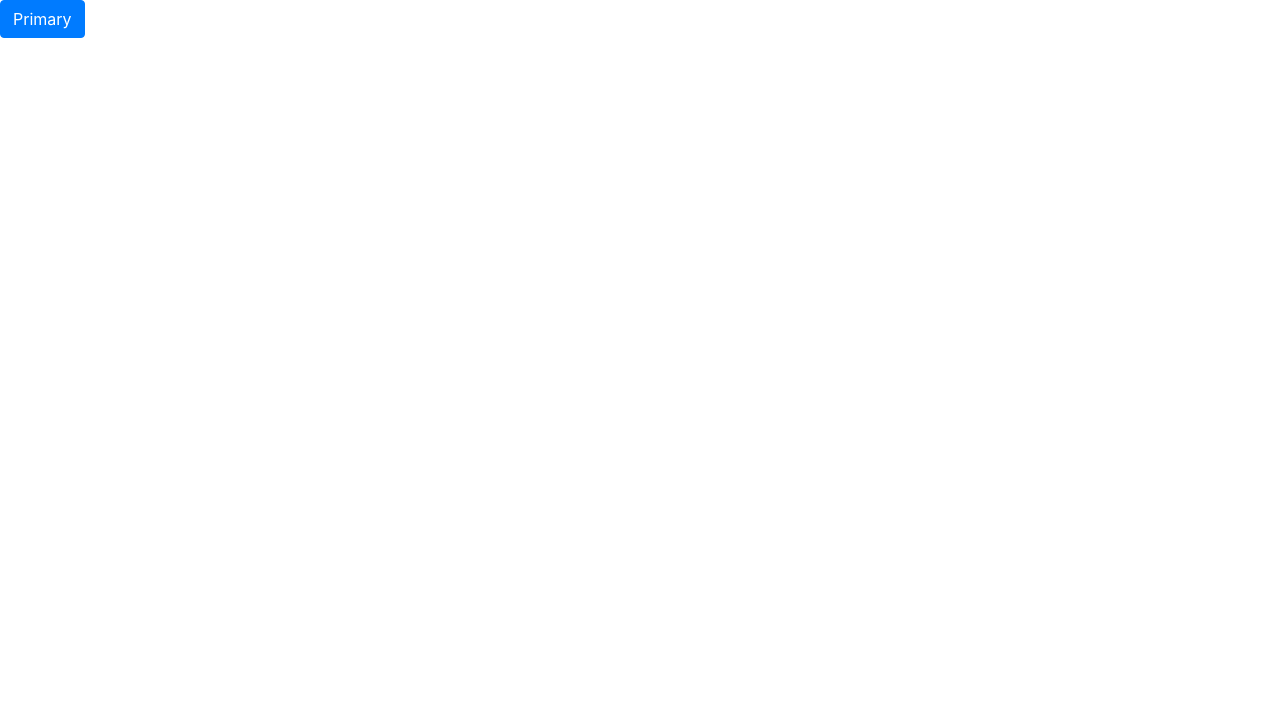
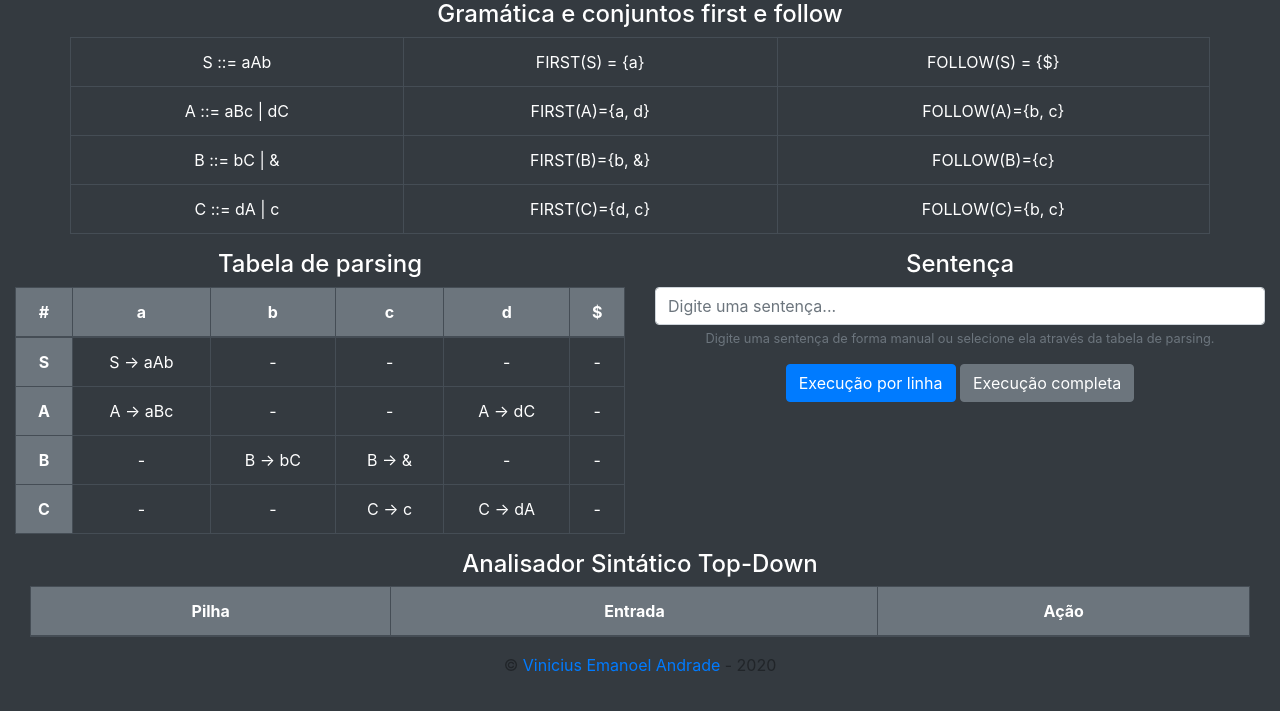
Before and after one commit to viniciusandd/uri-analisador-sintatico, a Flask app: page / in a window 1280 px wide. Before the commit the part shown is almost empty. Shown: the top 711 px of the page. Run offline with Flask 2, Linux system fonts and the light colour scheme; lists and menus that the app fills with data are empty; some libraries are stand-ins or nearby versions.

Commit message:
construindo o frontend do projeto, os principais elementos foram adicionados, são eles:   - gramática   - conjunto first   - conjunto follow   - tabela de parsing   - sentença   - analisador

```diff
--- /dev/null
+++ b/analisador_sintatico/blueprints/webui/static/style.css
@@ -0,0 +1,11 @@
+body {
+    background-color: #343a40;
+}
+
+h4 {
+    color: #ffffff;
+}
+
+th {
+    background-color: #6c757d;
+}
--- a/analisador_sintatico/blueprints/webui/templates/index.html
+++ b/analisador_sintatico/blueprints/webui/templates/index.html
@@ -5,13 +5,122 @@
     <meta name="viewport" content="width=device-width, initial-scale=1.0">
     <meta http-equiv="X-UA-Compatible" content="ie=edge">
     <title>Analisador Sintático</title>
-
     <!-- Bootstrap -->
     <link rel="stylesheet" href="https://stackpath.bootstrapcdn.com/bootstrap/4.3.1/css/bootstrap.min.css" integrity="sha384-ggOyR0iXCbMQv3Xipma34MD+dH/1fQ784/j6cY/iJTQUOhcWr7x9JvoRxT2MZw1T" crossorigin="anonymous">
+    <link rel="stylesheet" href="https://stackpath.bootstrapcdn.com/font-awesome/4.7.0/css/font-awesome.min.css">
+    <link rel="stylesheet" href="{{ url_for('webui.static', filename='style.css') }}"></link>
 </head>
 <body>
 
-    <button id="botao" type="button" class="btn btn-primary">Primary</button>
+    <div class="container text-center">
+        <h4>Gramática e conjuntos first e follow</h4>
+        <div class="row">
+            <table class="table table-bordered table-dark">
+                <tbody>
+                    <tr>
+                        <td>S ::= aAb</td>
+                        <td>FIRST(S) = {a}</td>
+                        <td>FOLLOW(S) = {$}</td>
+                    </tr>
+                    <tr>
+                        <td>A ::= aBc | dC</td>
+                        <td>FIRST(A)={a, d}</td>
+                        <td>FOLLOW(A)={b, c}</td>
+                    </tr>
+                    <tr>
+                        <td>B ::= bC | &</td>
+                        <td>FIRST(B)={b, &}</td>
+                        <td>FOLLOW(B)={c}</td>
+                    </tr>
+                    <tr>
+                        <td>C ::= dA | c</td>
+                        <td>FIRST(C)={d, c}</td>
+                        <td>FOLLOW(C)={b, c}</td>
+                    </tr>
+                </tbody>
+            </table>
+        </div>
+    </div>
+
+    <div class="container-fluid">
+        <div class="row">
+            <div class="col-md-6 text-center">
+                <h4>Tabela de parsing</h4>
+                <table id="tabela-parsing" class="table table-bordered table-dark">
+                    <thead>
+                        <tr>
+                            <th scope="col">#</th>
+                            <th scope="col">a</th>
+                            <th scope="col">b</th>
+                            <th scope="col">c</th>
+                            <th scope="col">d</th>
+                            <th scope="col">$</th>
+                        </tr>
+                    </thead>
+                    <tbody>
+                        <tr>
+                            <th scope="row">S</th>
+                            <td>S -> aAb</td>
+                            <td>-</td>
+                            <td>-</td>
+                            <td>-</td>
+                            <td>-</td>
+                        </tr>
+                        <tr>
+                            <th scope="row">A</th>
+                            <td>A -> aBc</td>
+                            <td>-</td>
+                            <td>-</td>
+                            <td>A -> dC</td>
+                            <td>-</td>
+                        </tr>
+                        <tr>
+                            <th scope="row">B</th>
+                            <td>-</td>
+                            <td>B -> bC</td>
+                            <td>B -> &</td>
+                            <td>-</td>
+                            <td>-</td>
+                        </tr>
+                        <tr>
+                            <th scope="row">C</th>
+                            <td>-</td>
+                            <td>-</td>
+                            <td>C -> c</td>
+                            <td>C -> dA</td>
+                            <td>-</td>
+                        </tr>
+                    </tbody>
+                </table>
+            </div>
+            <div class="col-md-6 text-center">
+                <h4>Sentença</h4>
+                <form>
+                    <div class="form-group">
+                        <input type="text" class="form-control" id="sentenca" placeholder="Digite uma sentença...">
+                        <small class="form-text text-muted">Digite uma sentença de forma manual ou selecione ela através da tabela de parsing.</small>
+                    </div>
+                    <button type="button" class="btn btn-primary">Execução por linha</button>
+                    <button type="button" class="btn btn-secondary">Execução completa</button>
+                </form>
+            </div>
+        </div>
+
+        <div class="col-md-12 text-center">
+            <h4>Analisador Sintático Top-Down</h4>
+            <table id="analisador-top-down" class="table table-bordered table-dark">
+                <thead>
+                    <tr>
+                        <th scope="col">Pilha</th>
+                        <th scope="col">Entrada</th>
+                        <th scope="col">Ação</th>
+                    </tr>
+                </thead>
+                <tbody>
+                </tbody>
+            </table>
+        </div>
+    </div>
 
     <script src="https://code.jquery.com/jquery-3.5.1.min.js" integrity="sha256-9/aliU8dGd2tb6OSsuzixeV4y/faTqgFtohetphbbj0=" crossorigin="anonymous"></script>
     <script type=text/javascript>
@@ -19,4 +128,9 @@
     </script>
     <script src="{{ url_for('webui.static', filename='script.js') }}"></script>
 </body>
+
+<footer class="text-center">
+    <p>&copy; <a href="https://github.com/viniciusandd" target="__blank">Vinicius Emanoel Andrade</a> - 2020</p>
+</footer>
+
 </html>
```
